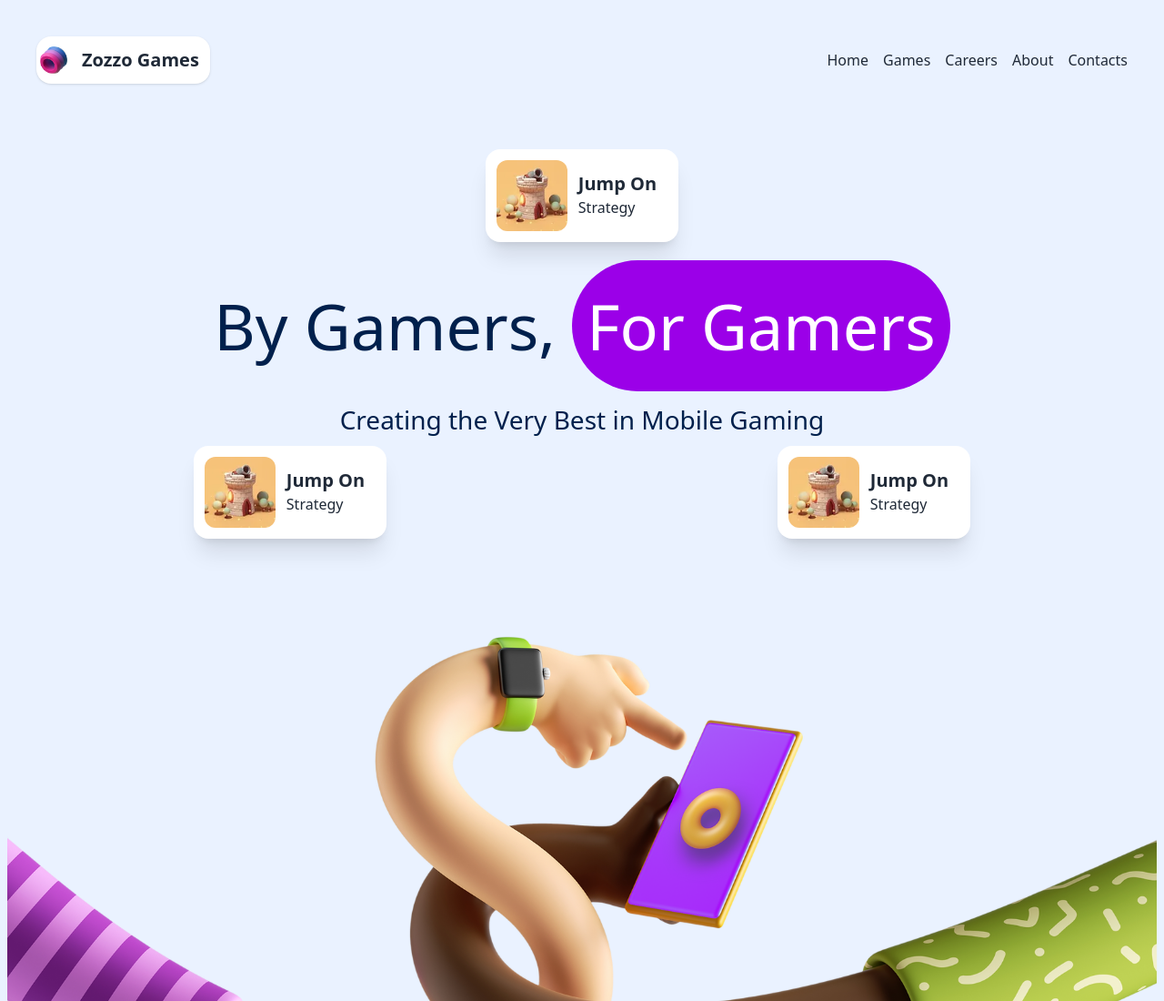
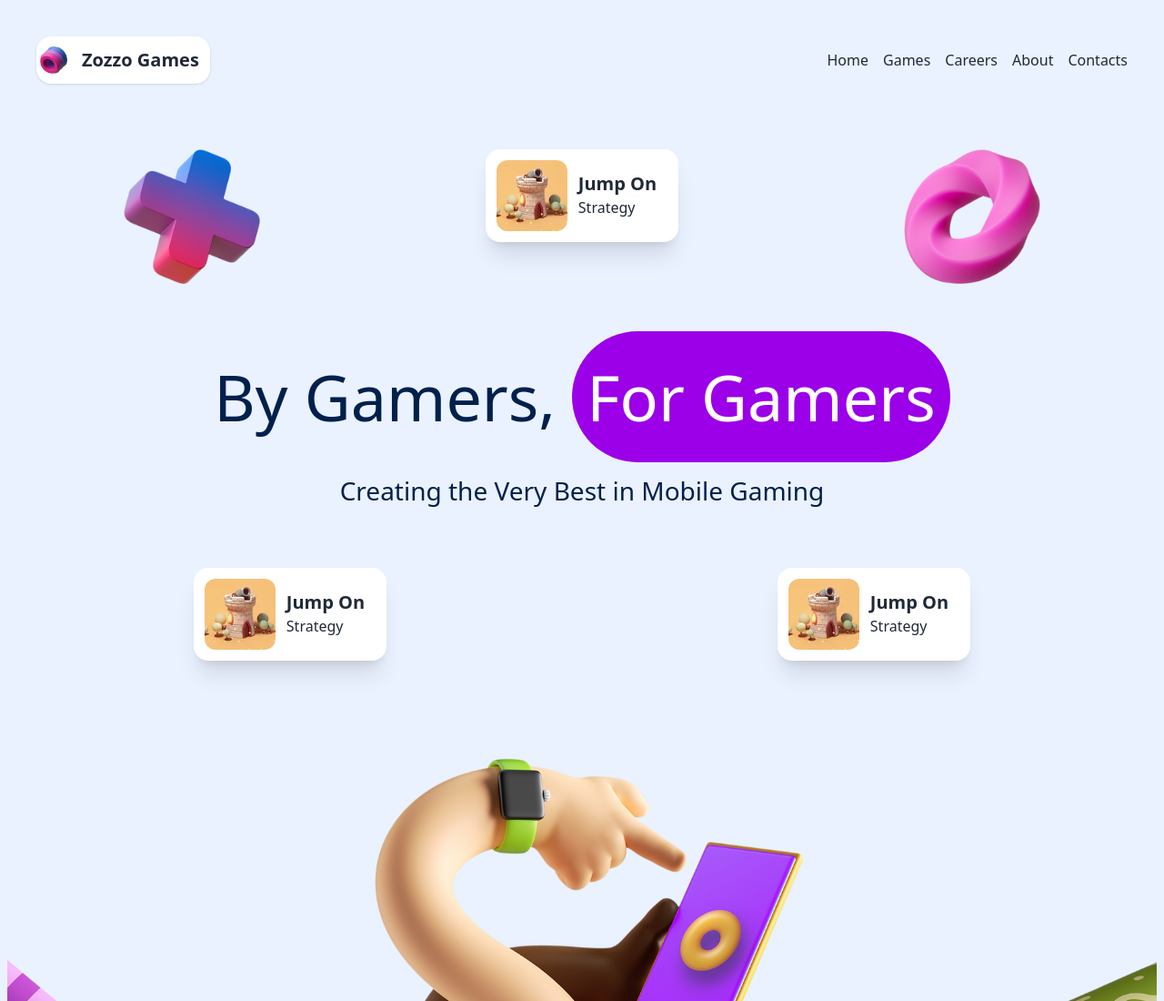
Before and after one commit to sudo-inept/typlx, a website built with Vite: page index.html in a window 1280 px wide. Shown: the top 1100 px of the page at 91% size. Built offline with nearby package versions, Linux system fonts and the light colour scheme.

Commit message:
hiddenmd:show

```diff
--- a/index.html
+++ b/index.html
@@ -28,7 +28,7 @@
     <main class="relative my-10">
       <div class="static flex flex-col gap-x-64">
         <section class="relative w-full md:order-2">
-          <div class="">
+          <div class="my-14">
             <div class="my-6">
               <h1 class="text-tert break-words text-center text-[36px] leading-relaxed md:text-[70px]">By Gamers,&nbsp;<span class="rounded-full bg-[#9b00e8] px-4 py-6 text-white">For Gamers</span></h1>
             </div>
@@ -39,9 +39,9 @@
         </section>
 
         <section class="relative mx-auto flex flex-col justify-around p-3 md:order-1 md:mx-0 md:flex-row">
-          <div class="hidden md:">
+          <div class="">
             <div class="">
-              <img src="/public/assets/img/3D_Shape_2.webp" alt="Logo" width="150px" height="148px" class="" />
+              <img src="/public/assets/img/3D_Shape_2.webp" alt="Logo" width="150px" height="148px" class="hidden md:flex" />
             </div>
           </div>
           <div class="">
@@ -55,9 +55,9 @@
               </div>
             </div>
           </div>
-          <div class="hidden">
+          <div class="">
             <div class="">
-              <img src="/public/assets/img/3D_Shape_4.webp" alt="Logo" width="150px" height="148px" class="" />
+              <img src="/public/assets/img/3D_Shape_4.webp" alt="Logo" width="150px" height="148px" class="hidden md:flex" />
             </div>
           </div>
         </section>
```
Also changed, not shown: dist/index.html, 4 other files.
